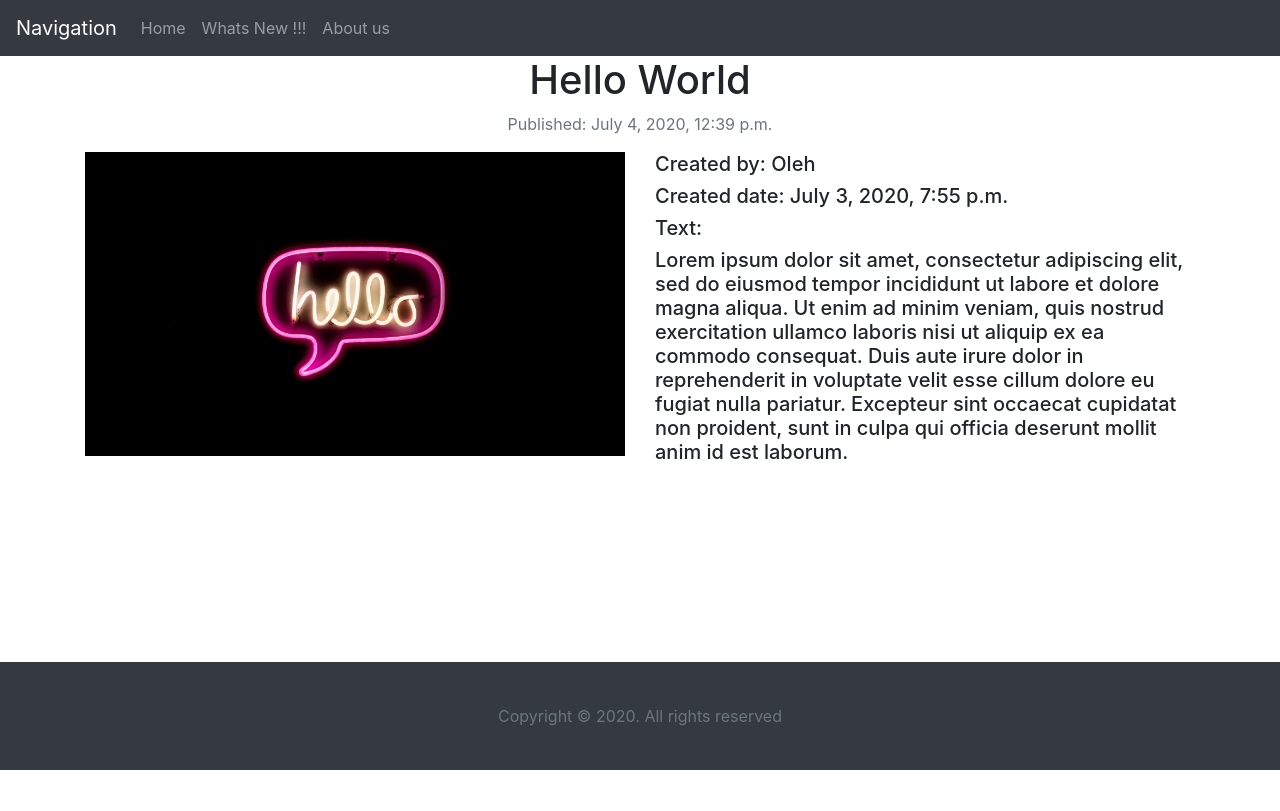
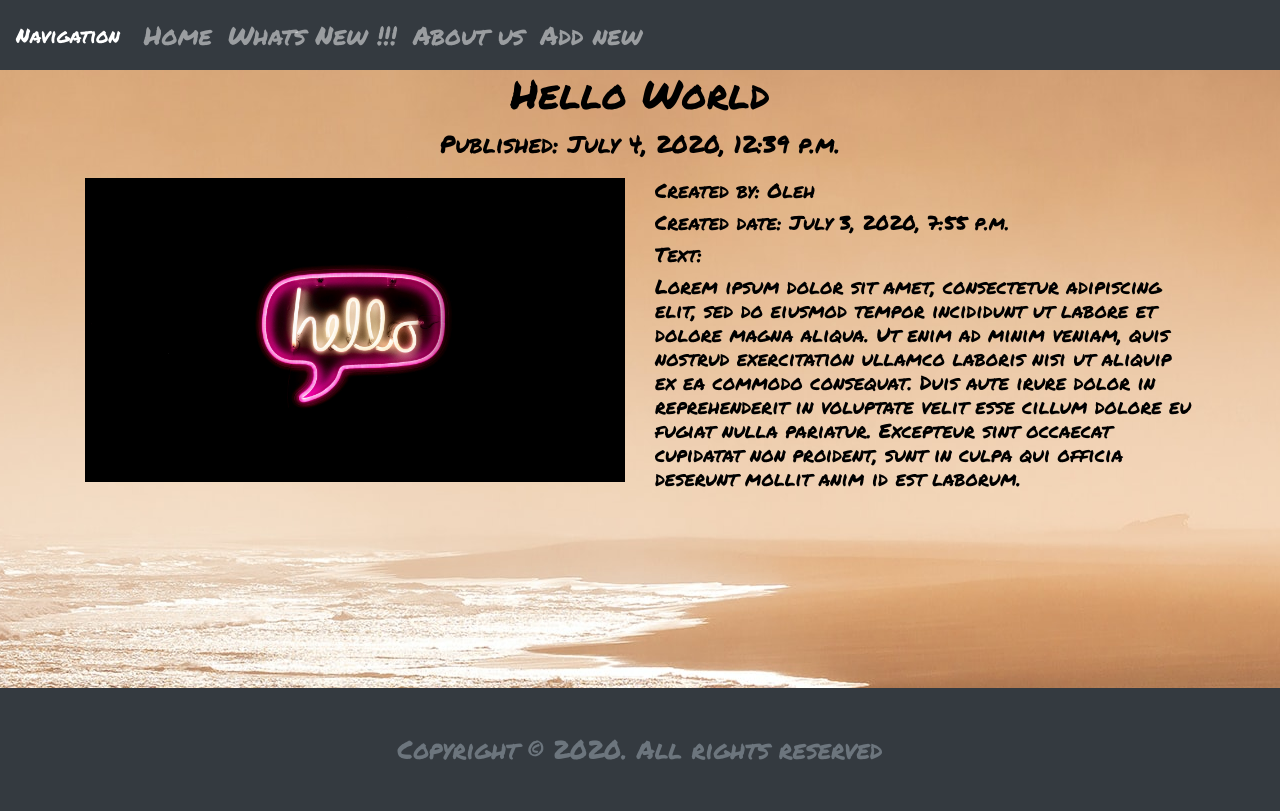
Before and after one commit to Oleh-Code/Articles-And-News, a Django app: a page that uses templates/main/footer.html in a window 1280 px wide. Before the commit the page ends 770 px from the top, so only its background shows below. Run offline with Django 3.2, Linux system fonts and the light colour scheme; data comes from the database, SQL or seed files in the repository; some libraries are stand-ins or nearby versions.

Commit message:
Second Commit

```diff
--- a/static/css/style.css
+++ b/static/css/style.css
@@ -1,5 +1,35 @@
+@import url('https://fonts.googleapis.com/css2?family=Permanent+Marker&display=swap');
+
+body {
+    background-image: url('/static/img/khamkeo-vilaysing-Ef7C4bPDL4A-unsplash.jpg');
+    background-repeat: no-repeat;
+    background-attachment: fixed;
+    background-position: center;
+}
+
 .footer {
     margin-top: 190px;
     padding: 42px;
     text-align: center;
+    font-family: 'Permanent Marker', cursive;
+    font-size: 1.6rem;
 }
+
+nav {
+    font-family: 'Permanent Marker', cursive;
+    font-size: 1.6rem;
+}
+
+.text {
+    font-family: 'Permanent Marker', cursive;
+    color: black;
+}
+
+.text1 {
+    font-family: 'Permanent Marker', cursive;
+    color: black;
+}
+
+.published {
+    font-size: 1.5rem;
+}
--- a/templates/Site/article_detail.html
+++ b/templates/Site/article_detail.html
@@ -2,17 +2,17 @@
 {% block title %} {{object.title}} {% endblock %}
 
 {% block content %}
-    <h1 class="text-center">{{object.title}}</h1>
-    <p class="text-muted text-center"><span>Published: {{object.published_date}}</span></p>
+    <h1 class="text-center text1">{{object.title}}</h1>
+    <p class="text-center text1 published">Published: {{object.published_date}}</p>
     <div class="row">
         <div class="col-lg-6">
             <img src="{{object.image.url}}" class="img-fluid">
         </div>
         <div class="col-lg-6">
-            <h5>Created by: {{object.user}}</h5>
-            <h5>Created date: {{object.created_date}}</h5>
-            <h5>Text: </h5>
-            <h5>{{object.text}}</h5>
+            <h5 class="text1">Created by: {{object.user}}</h5>
+            <h5 class="text1">Created date: {{object.created_date}}</h5>
+            <h5 class="text1">Text: </h5>
+            <h5 class="text1">{{object.text}}</h5>
         </div>
     </div>
 {% endblock %}
--- a/templates/Site/article_list.html
+++ b/templates/Site/article_list.html
@@ -4,7 +4,7 @@
     <div class="row">
         {% for article in article_list %}
         <div class="col-lg-5">
-            <a href="{% url 'articles_detail' slug=article.url%}"><h3 class="text-center">{{article.title}}</h3></a>
+            <h3 class="text-center text">{{article.title}}</h3>
             <a href="{% url 'articles_detail' slug=article.url%}"><img src="{{article.image.url}}" class="img-fluid"></a>
         </div>
         {% endfor %}
--- a/templates/main/footer.html
+++ b/templates/main/footer.html
@@ -1,5 +1,3 @@
 <footer class="footer bg-dark">
-    <div class="container">
-      <span class="text-muted">Copyright &copy; 2020. All rights reserved</span>
-    </div>
+    <span class="text-muted">Copyright &copy; 2020. All rights reserved</span>
   </footer>
--- a/templates/main/navbar.html
+++ b/templates/main/navbar.html
@@ -8,7 +8,8 @@
       <div class="navbar-nav">
         <a class="nav-item nav-link" href="/">Home</a>
         <a class="nav-item nav-link" href="/whats_new/">Whats New !!!</a>
-        <a class="nav-item nav-link text-center" href="/about/">About us</a>
+        <a class="nav-item nav-link" href="/about/">About us</a>
+        <a class="nav-item nav-link">Add new</a>
       </div>
     </div>
   </nav>
```
Also changed, not shown: static/img/824678.jpg (added), static/img/khamkeo-vilaysing-Ef7C4bPDL4A-unsplash.jpg (added), static/img/truth-166853_1920.jpg (added).
